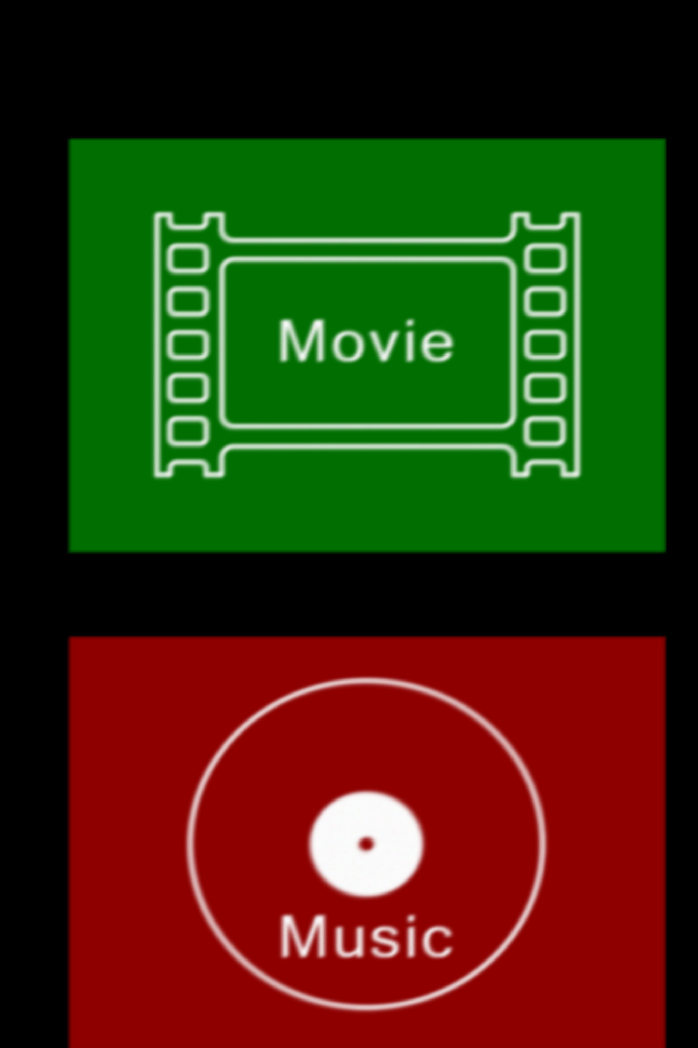
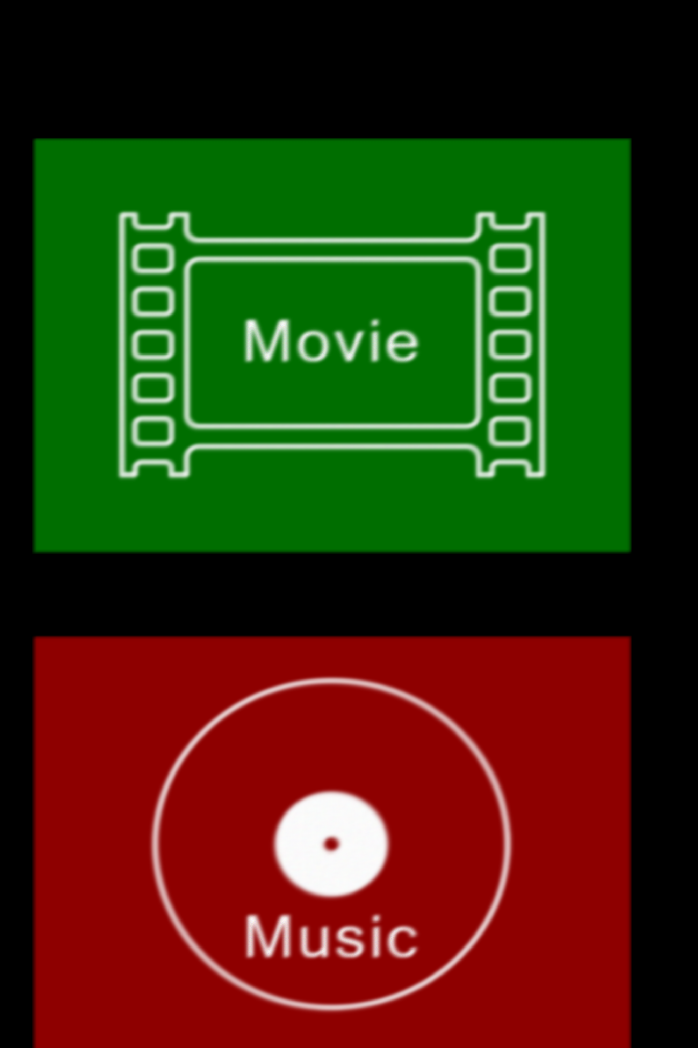
Before and after one commit to reitanaka/rei.tanaka, a plain HTML site: page rei_2.html in a window 1280 px wide. Shown: the part 290-1338 px from the top of the page, without its empty margins (141-839 px from the left). Drawn offline with Linux system fonts and the light colour scheme.

Commit message:
Update rei_2.css

```diff
--- a/rei_2.css
+++ b/rei_2.css
@@ -15,7 +15,7 @@ background-color:#000;
 	width: 600px;
 	height: 450px;
 	float:left;
-	margin-left: 200px;
+	margin-left: 165px;
 	margin-top: 400px;
 }
 
@@ -24,6 +24,6 @@ background-color:#000;
 	width: 600px;
 	height: 450px;
 	float:left;
-	margin-left: 200px;
+	margin-left: 165px;
 	margin-top: 50px;
 }
```
